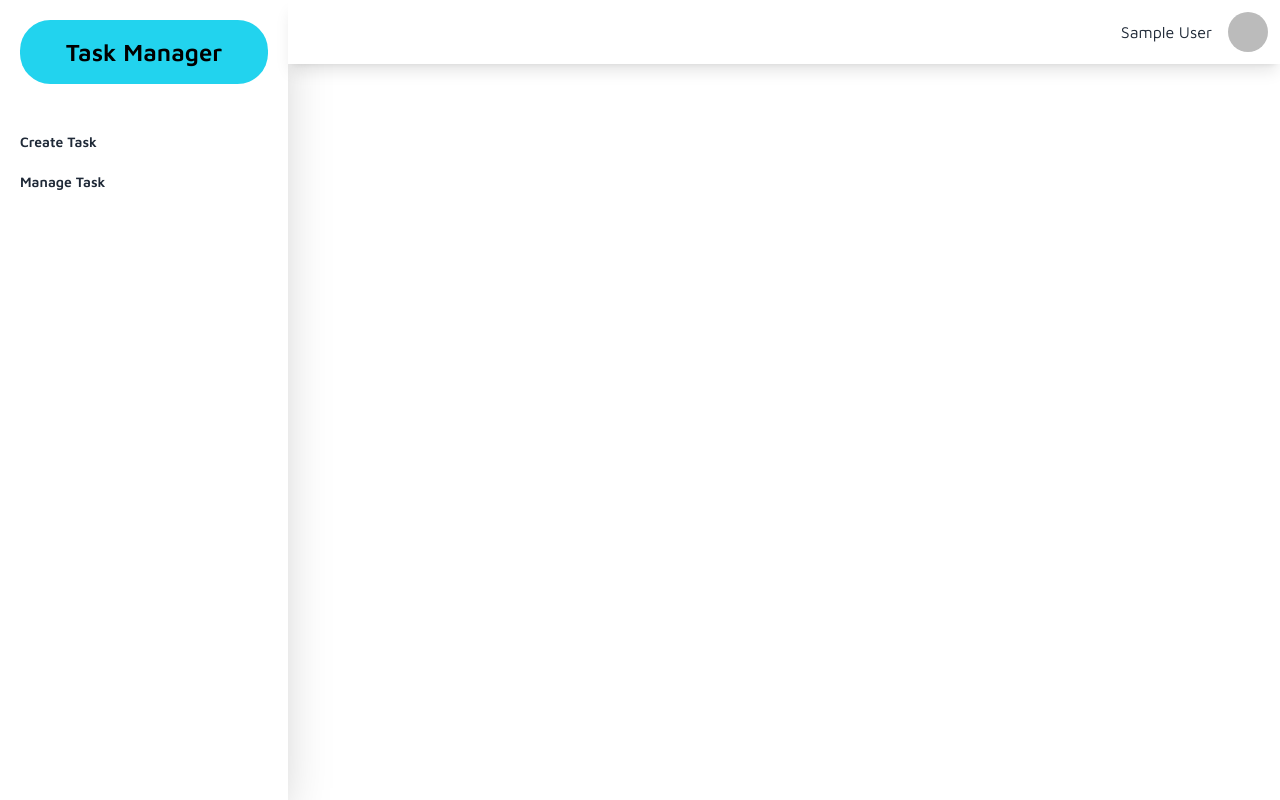
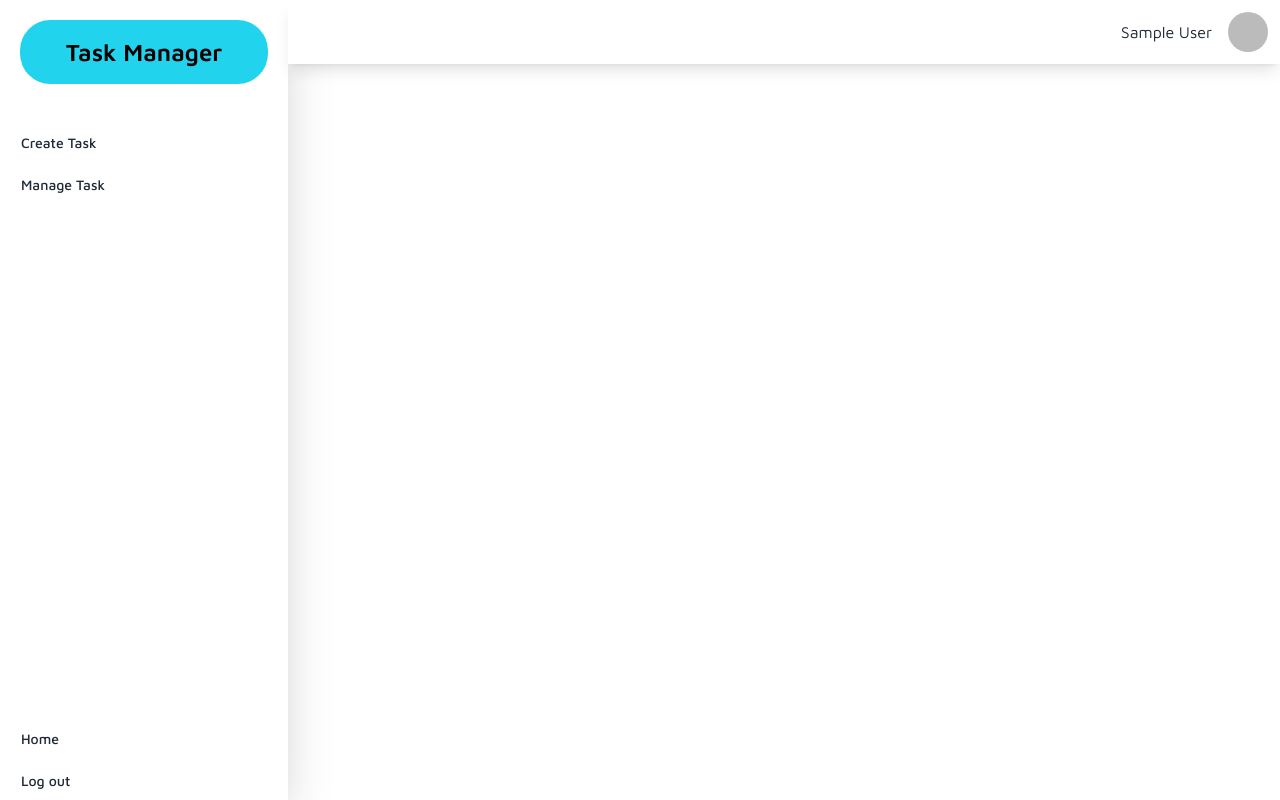
Before and after one commit to zannat20040/Task-manager, a React (Vite) app in the folder client/: page /dashboard in a window 1280 px wide. Built offline with nearby package versions, Linux system fonts and the light colour scheme; no server answers; sample sign-in values are in the browser's storage.

Commit message:
user statistics added

```diff
--- a/client/package.json
+++ b/client/package.json
@@ -25,7 +25,8 @@
     "react-icons": "^4.12.0",
     "react-router-dom": "^6.21.0",
     "sort-by": "^1.2.0",
-    "sweetalert": "^2.1.2"
+    "sweetalert": "^2.1.2",
+    "swiper": "^11.0.5"
   },
   "devDependencies": {
     "@types/react": "^18.2.43",
--- /dev/null
+++ b/client/src/Benefit/Benifit.jsx
@@ -0,0 +1,42 @@
+import React from "react";
+
+const Benifit = () => {
+  return (
+    <div className="container mx-auto">
+
+      <div className="grid grid-cols-2 gap-5 justify-between">
+      <div>
+      <h2 className="card-title text-4xl block text-center mb-10">
+        Our Community, <span className="text-cyan-400  "> Your Advantage</span>
+      </h2>
+      </div>
+      <Swiper
+        slidesPerView={4}
+        spaceBetween={20}
+        pagination={{
+          clickable: true,
+        }}
+        modules={[Pagination]}
+        className="mySwiper"
+      >
+        {userStatistics.map((item) => (
+          <SwiperSlide>
+            <div className="card shadow-md rounded-md h-max bg-cyan-400 text-center">
+              <div className="card-body justify-center items-center">
+                <h2 className="card-title text-5xl  font-semibold">
+                  {item.users}k
+                </h2>
+                <p className="capitalize  ">{item.type}</p>
+              </div>
+            </div>
+          </SwiperSlide>
+        ))}
+      </Swiper>
+      </div>
+
+
+    </div>
+  );
+};
+
+export default Benifit;
--- a/client/src/Dashboard/DashBoard.jsx
+++ b/client/src/Dashboard/DashBoard.jsx
@@ -3,7 +3,16 @@ import { NavLink, Outlet } from "react-router-dom";
 import { AuthContext } from "../AuthProvider.jsx/AuthProvider";
 
 const DashBoard = () => {
-  const { user } = useContext(AuthContext);
+  const { user, passwordSignOut } = useContext(AuthContext);
+  const HandleLogout = () => {
+    passwordSignOut()
+      .then(() => {
+        swal("Good job!", "Logged out successfully!", "success");
+      })
+      .catch((error) => {
+        swal("Opps!", error, "error");
+      });
+  };
   return (
     <div className="drawer lg:drawer-open">
       <input id="my-drawer-2" type="checkbox" className="drawer-toggle" />
@@ -50,13 +59,12 @@ const DashBoard = () => {
           className="drawer-overlay"
         ></label>
 
-        <div className=" bg-white z-50  min-h-full w-72 pt-5">
+        <div className=" bg-white z-50  min-h-full w-72 pt-5 flex flex-col justify-between">
+          <div>
             <a className=" block text-2xl mx-5 mb-10 text-center  font-semibold rounded-badge text-black bg-cyan-400 py-4 px-2 ">
               Task Manager
             </a>
             <ul className="menu sidemenu  p-0 flex flex-col gap-1 pr-5 text-base-content ">
-            {/* Sidebar content here */}
-
               <li>
                 <NavLink
                   to="create"
@@ -89,6 +97,40 @@ const DashBoard = () => {
               </li>
             </ul>
           </div>
+          <ul className=" menu sidemenu  p-0 flex flex-col gap-1 pr-5 text-base-content ">
+            <li>
+              <NavLink
+                to="/"
+                style={({ isActive, isPending }) => {
+                  return {
+                    color: isActive ? "active" : "pending",
+                  };
+                }}
+                className={({ isActive, isPending }) => {
+                  return isActive ? "active  " : isPending ? "pending" : "";
+                }}
+              >
+                Home
+              </NavLink>
+            </li>
+            <li>
+              <NavLink
+                to="/"
+                onClick={HandleLogout}
+                style={({ isActive, isPending }) => {
+                  return {
+                    color: isActive ? "active" : "pending",
+                  };
+                }}
+                className={({ isActive, isPending }) => {
+                  return isActive ? "active " : isPending ? "pending" : "";
+                }}
+              >
+                Log out
+              </NavLink>
+            </li>
+          </ul>
+        </div>
       </div>
     </div>
   );
--- a/client/src/Home/Home.jsx
+++ b/client/src/Home/Home.jsx
@@ -1,11 +1,13 @@
 import React from "react";
 import Banner from "./Banner";
 import ResponsiveNavbar from "../Common/ResponsiveNavbar";
+import Stat from "../Statistics.jsx/Stat";
 
 const Home = () => {
   return (
     <>
       <Banner></Banner>
+      <Stat></Stat>
     </>
   );
 };
--- /dev/null
+++ b/client/src/Statistics.jsx/Stat.jsx
@@ -0,0 +1,51 @@
+import React from "react";
+import { Swiper, SwiperSlide } from "swiper/react";
+import { Pagination } from "swiper/modules";
+// Import Swiper styles
+import 'swiper/css';
+import 'swiper/css/pagination';
+
+const Stat = () => {
+  const userStatistics = [
+    { type: "developer", users: 30 },
+    { type: "project Manager", users: 25 },
+    { type: "designer", users: 15 },
+    { type: "student", users: 12 },
+    { type: "entrepreneur", users: 80 },
+    { type: "freelancer", users: 20 },
+    { type: "corporate", users: 18},
+    { type: "other", users: 10 },
+  ];
+
+  return (
+    <div className="max-w-4xl mx-auto">
+      <h2 className="card-title text-4xl block text-center mb-10">
+        Meet Our <span className="text-cyan-400  "> User</span> Community
+      </h2>
+
+      <Swiper
+        slidesPerView={4}
+        spaceBetween={20}
+        pagination={{
+          clickable: true,
+        }}
+        modules={[Pagination]}
+        className="mySwiper"
+      >
+      {userStatistics.map((item) => (
+            <SwiperSlide>
+              <div className="card shadow-md rounded-md h-max bg-cyan-400 text-center">
+                <div className="card-body justify-center items-center">
+                  <h2 className="card-title text-5xl  font-semibold">{item.users}k</h2>
+                  <p className="capitalize  ">{item.type}</p>
+                </div>
+              </div>
+            </SwiperSlide>
+          ))}
+
+      </Swiper>
+    </div>
+  );
+};
+
+export default Stat;
--- a/client/src/index.css
+++ b/client/src/index.css
@@ -9,7 +9,7 @@
 .navmenu a {
   font-size: 16px !important;
   transition: 1s ease-out;
-  font-weight: 600 !important;
+  font-weight: 500 !important;
 
 }
 
@@ -19,7 +19,6 @@
   border-radius: 0;
   font-size: 16px !important;
   font-weight: 600 !important;
-
   border-bottom: 3px solid #22d3ee !important;
 }
 
@@ -34,13 +33,18 @@
 
 .sidemenu a {
   transition: .5s;
-  font-weight: 600 !important;
-  border-radius: 0 !important;
+  text-align: center!important;
+  font-weight: 500 !important;
+  border: 1px solid white !important;
   padding-left: 20px !important;
+  border-start-end-radius: var(--rounded-badge, 1.9rem) !important;
+  border-end-end-radius: var(--rounded-badge, 1.9rem) !important;
+
 }
 
 .sidemenu .active {
   color: black !important;
+  text-align: center!important;
   background-color: #22d3ee !important;
   border-radius: 0 !important;
   text-align: center !important;
@@ -52,6 +56,8 @@
 
 
 .sidemenu li:hover a {
+  outline: 0!important;
+  text-align: center!important;
   border: 1px solid  #22d3ee !important;
   border-radius: 0 !important;
   background-color: white !important;
```
Also changed, not shown: client/src/Dashboard/OngoinTask.jsx (added), 1 other file (tests, documents, lock files or other folders). Lines whose indentation alone changed are shown as unchanged.
